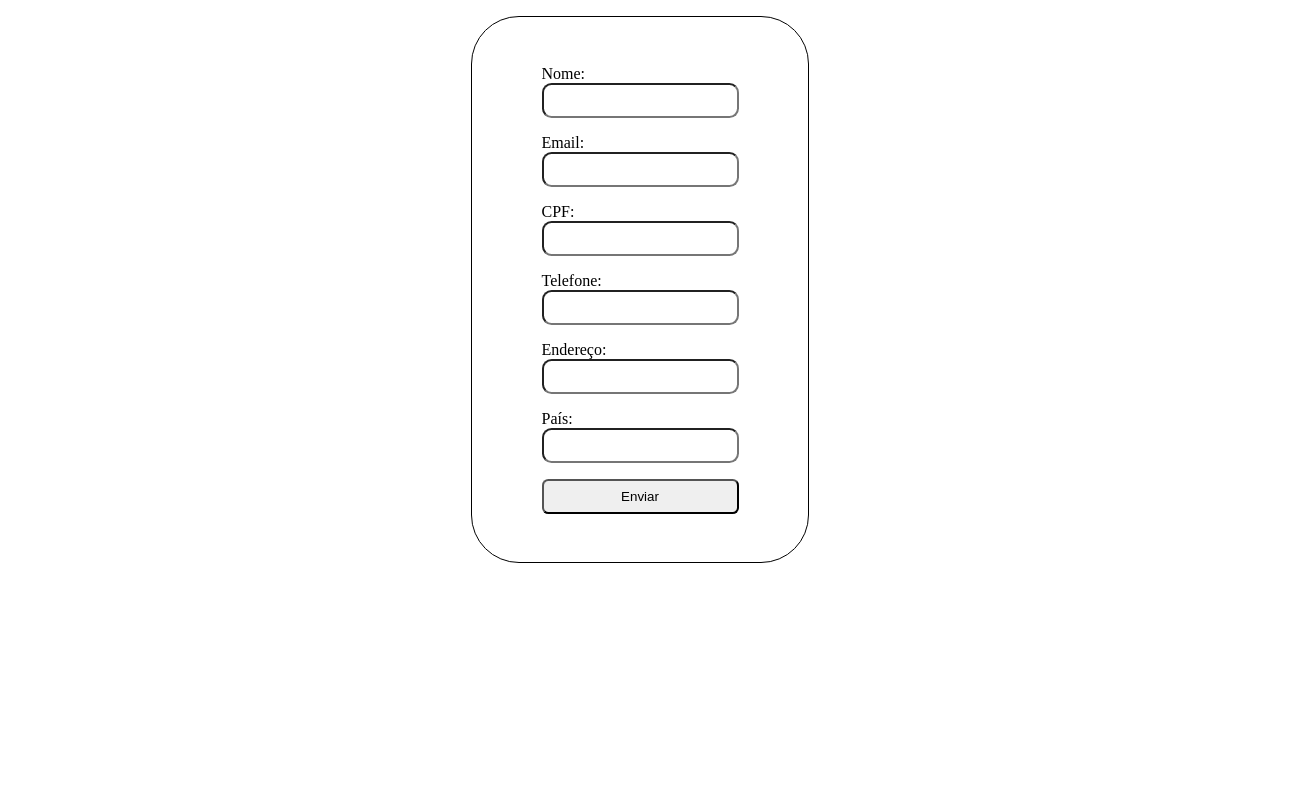
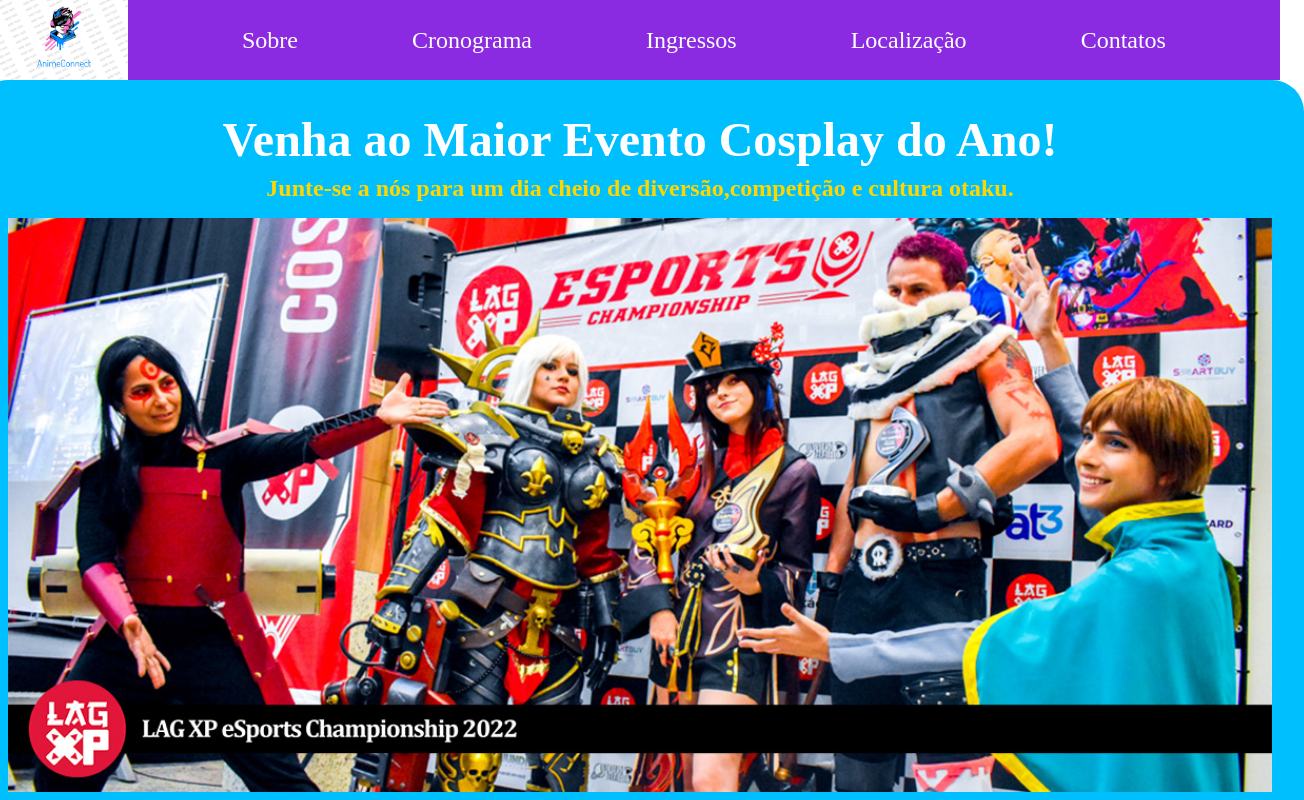
Before and after one commit to Wendiguin-Do-Mal/landing-pagee, a React (Vite) app: page / in a window 1280 px wide. Shown: the top 800 px of the page, 1304 px wide, since content can reach past the window. Built offline with nearby package versions, Linux system fonts and the light colour scheme.

Commit message:
landing-page - feat add components Header and Hero

```diff
--- a/src/App.tsx
+++ b/src/App.tsx
@@ -1,5 +1,7 @@
 import './App.css'
+import Header from './components/Header'
 import Form from './components/Form'
+import Hero from './components/Hero'
 
 function App() {
 
@@ -13,8 +15,11 @@
           alignItems:"center",
           width:"100vw",
               }}>
+   <Header />
+   <Hero/>
    <Form/>
    </div>
+
   </>)
 }
 
--- /dev/null
+++ b/src/components/Header/index.tsx
@@ -0,0 +1,29 @@
+
+import './style.css'
+
+function Header() {
+  return (
+    <header>
+        <img src='src\assets\logo.jpg' alt='Logo do evento AnimeConnect'/>
+
+        <nav>
+            <ul>
+                <li><a href="">Sobre</a></li>
+                <li><a href="">Cronograma</a></li>
+                <li><a href="">Ingressos</a></li>
+                <li><a href="">Localização</a></li>
+                <li><a href="">Contatos</a></li>
+
+
+
+            </ul>
+
+
+
+        </nav>
+    </header>
+
+  )
+}
+
+export default Header
--- /dev/null
+++ b/src/components/Header/style.css
@@ -0,0 +1,42 @@
+header{
+    width: 100vw;
+    display: flex;
+    height: 10vh;
+    align-items: center;
+    justify-content: space-evenly;
+    background-color: #8A2BE2;
+}
+header > img{
+    height: 10vh;
+
+
+}
+header > nav{
+    width: 90vw;
+
+}
+
+header > nav > ul{
+    display: flex;
+    justify-content: space-evenly;
+
+}
+header > nav > ul > li {
+    list-style-type: none;
+    text-decoration: none;
+    font-size: 1.5rem;
+    color: #FFFFFF;
+}
+header > nav > ul > li > a{
+    text-decoration: none;
+    font-size: 1.5rem;
+    color: #FFFFFF;
+    &:hover {
+        color: #ffd700;
+    }
+}
+/* header > nav > ul > li > a:hover{
+    color: yellow;
+
+
+} */
--- /dev/null
+++ b/src/components/Hero/index.tsx
@@ -0,0 +1,18 @@
+
+import "./style.css"
+
+function Hero() {
+  return (
+    <section id="section-hero">
+        <div>
+            <h1>Venha ao Maior Evento Cosplay do Ano!</h1>
+            <h2>Junte-se a nós para um dia cheio de diversão,competição e cultura otaku.</h2>
+        </div>
+        <img src="src\assets\hero.jpg" alt="Evento Cosplay passado" />
+        <button>Compre seu Ingresso Agora</button>
+    </section>
+
+  )
+}
+
+export default Hero;
--- /dev/null
+++ b/src/components/Hero/style.css
@@ -0,0 +1,36 @@
+#section-hero{
+    display: flex;
+    width: 79rem;
+    flex-direction: column;
+    border-radius: 2rem;
+    padding: 2rem;
+    background-color: #00bfff;
+}
+
+#section-hero > div{
+    display: flex;
+    flex-direction: column;
+    align-items: center;
+    gap: 0.5rem;
+    padding-bottom: 1rem;
+
+
+}
+#section-hero > div > h1{
+    font-size: 3rem;
+    color: white;
+
+}
+#section-hero > div > h2{
+    color: #ffd700;
+}
+#section-hero > button{
+    margin: auto;
+    padding: 3rem;
+    background-color: #ff1493;
+    border-radius: 1.5rem;
+    border: none;
+    color: white;
+    font-size: 2rem;
+    margin-top: 1rem;
+}
```
Also changed, not shown: src/assets/hero.jpg (added), src/assets/logo.jpg (added).
